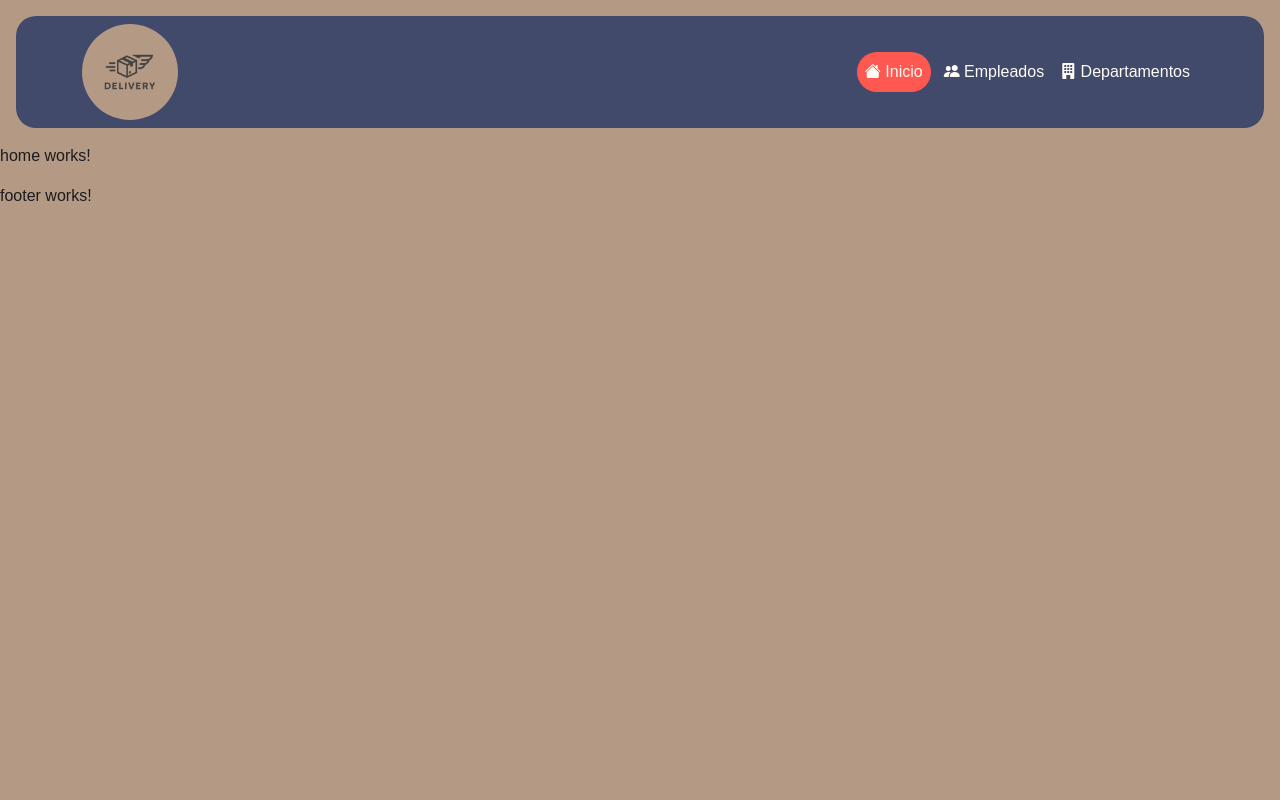
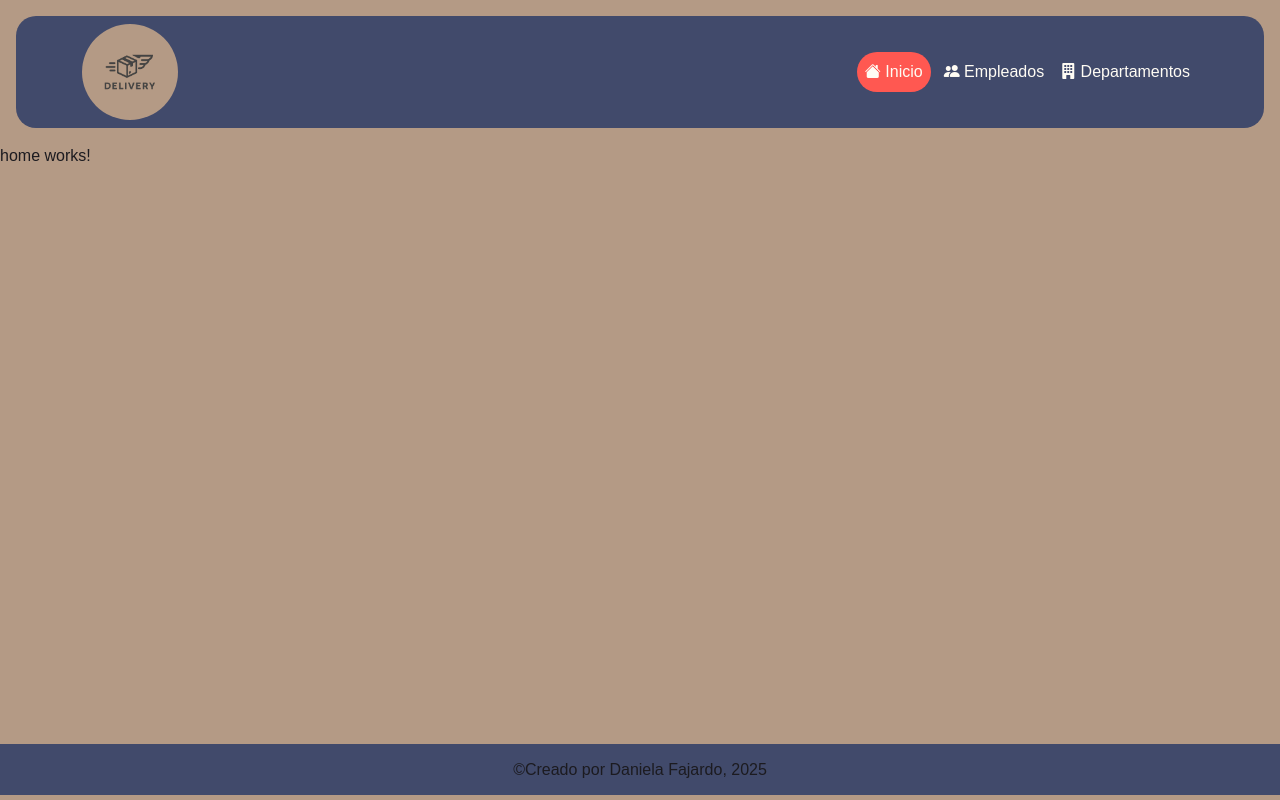
Before and after one commit to DanielaFajardo2315/prueba_tecnica_1, an Angular app in the folder frontend/: page / in a window 1280 px wide. Built offline with nearby package versions, Linux system fonts and the light colour scheme; a web font is replaced by a local one.

Commit message:
Se crea footer con estilos

```diff
--- a/frontend/src/app/app.css
+++ b/frontend/src/app/app.css
@@ -0,0 +1,5 @@
+main {
+  /* padding-top: 90px;  */
+  min-height: 75vh;
+  flex: 1;
+}
--- a/frontend/src/app/components/footer/footer.css
+++ b/frontend/src/app/components/footer/footer.css
@@ -0,0 +1,11 @@
+div {
+    background-color: var(--color-secundary);
+    height: 51px;
+    display: flex;
+    align-items: center;
+    justify-content: center;
+}
+
+p {
+    margin: 0;
+}
--- a/frontend/src/app/components/footer/footer.html
+++ b/frontend/src/app/components/footer/footer.html
@@ -1 +1,3 @@
-<p>footer works!</p>
+<div>
+    <p>&copy;Creado por Daniela Fajardo, 2025</p>
+</div>
```
